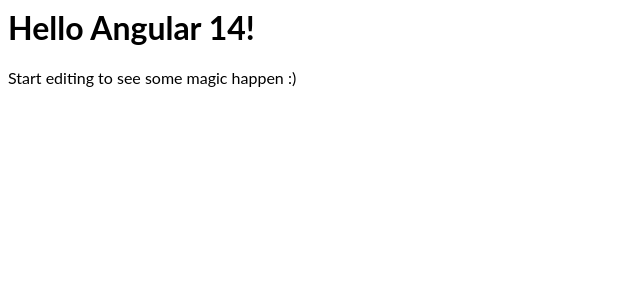
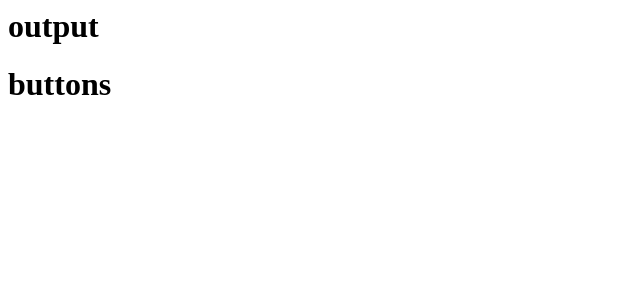
Before and after one commit to amolbote/angular-ngrx, an Angular app: page / in a window 1280 px wide. Shown: the top 300 px of the page, without its empty margins (0-640 px from the left). Built offline with nearby package versions, Linux system fonts and the light colour scheme.

Commit message:
1 file modified

```diff
--- a/src/app/app.component.html
+++ b/src/app/app.component.html
@@ -1,4 +1 @@
-<hello name="{{ name }}"></hello>
-<p>
-  Start editing to see some magic happen :)
-</p>
+<app-counter></app-counter>
```
